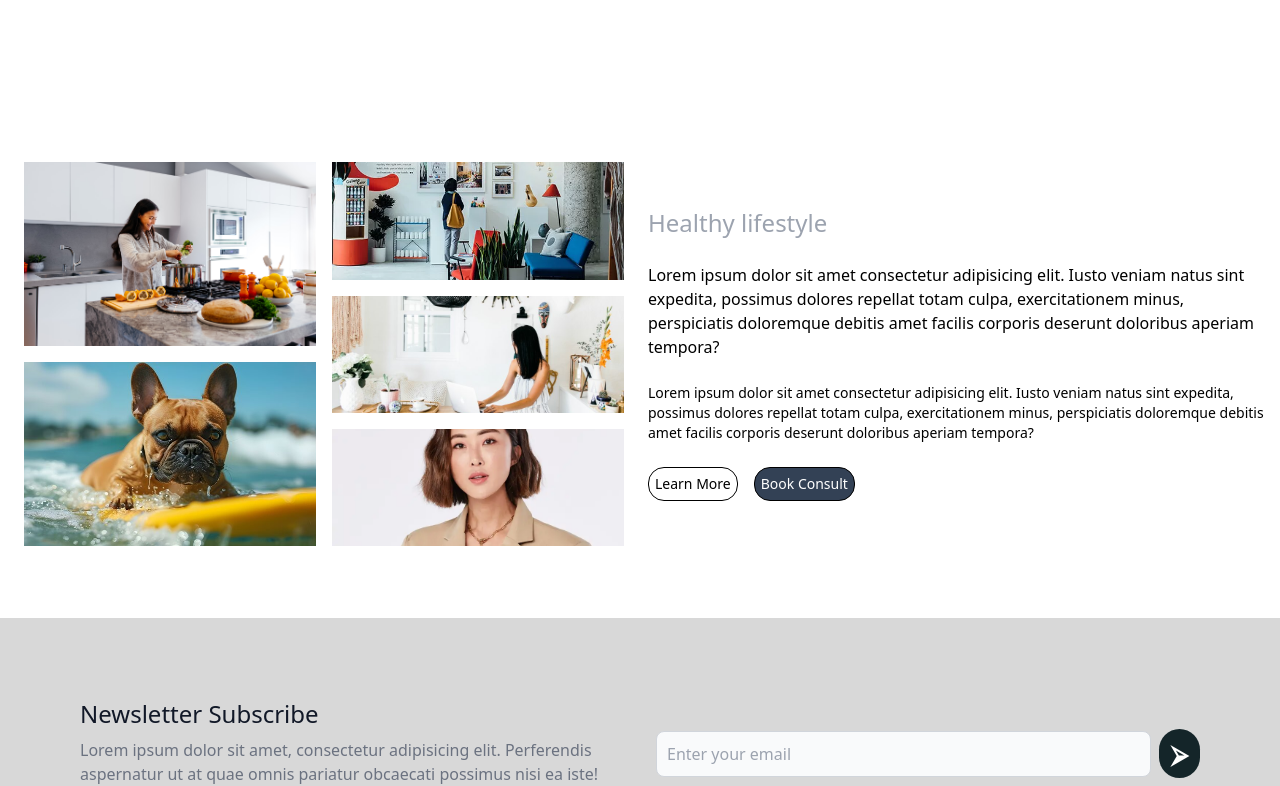
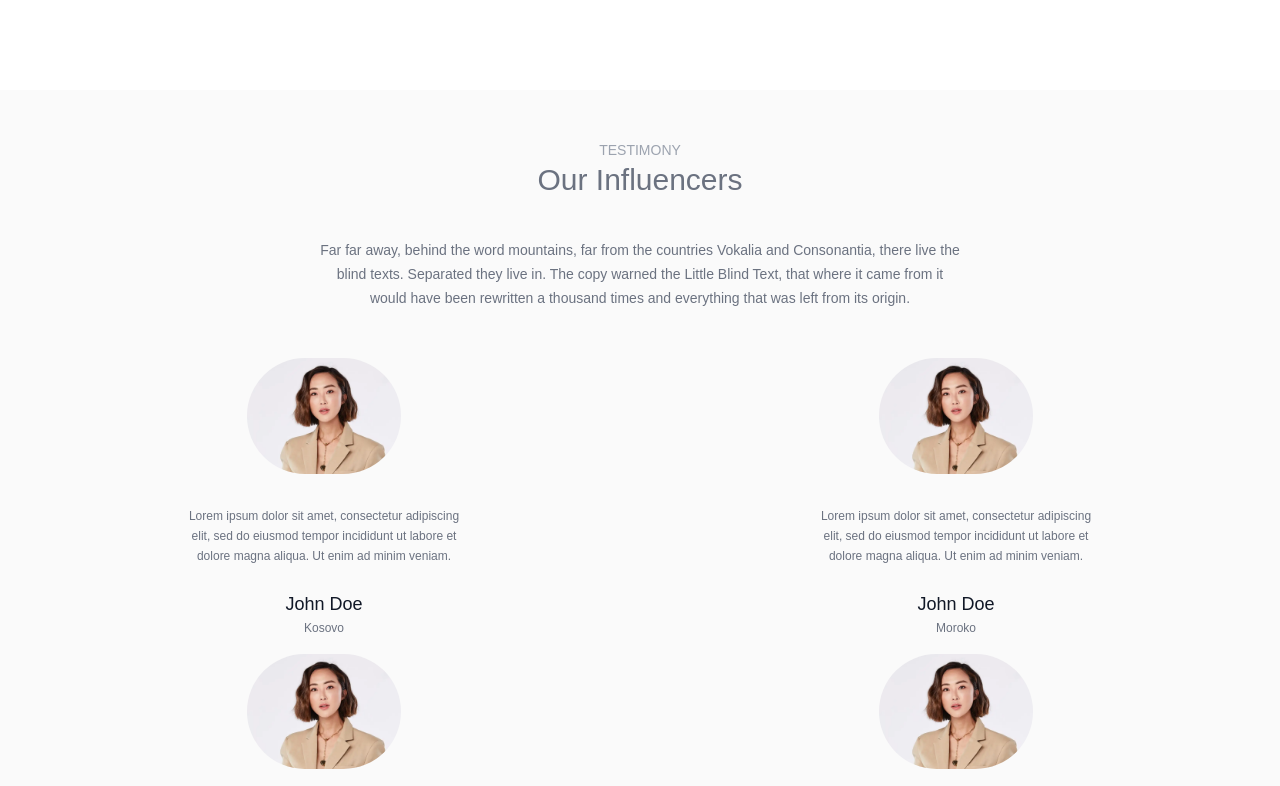
Before and after one commit to MorinaElsa/Vue-Tailwind-VlogTemplate, a Vue app: page / in a window 1280 px wide. Shown: the part 1751-2537 px from the top of the page. Built offline with nearby package versions, Linux system fonts and the light colour scheme; the HTML template or start-up script is replaced by a standard one.

Commit message:
Minor changes

```diff
--- a/src/App.vue
+++ b/src/App.vue
@@ -1,19 +1,18 @@
 <script setup>
-
-import { ref } from 'vue';
-  import HomeVue from './components/Home.vue';
-  import NavBar from './components/NavBar.vue';
-import SubscribeVue from './components/Subscribe.vue';
-import HealthVue from './components/Health.vue';
-import EditorsPickVue from './components/EditorsPick.vue';
-
+import { ref } from "vue";
+import HomeVue from "./components/Home.vue";
+import NavBar from "./components/NavBar.vue";
+import SubscribeVue from "./components/Subscribe.vue";
+import HealthVue from "./components/Health.vue";
+import EditorsPickVue from "./components/EditorsPick.vue";
+import InfluencersVue from "./components/Influencers.vue";
 </script>
 
 <template>
   <NavBar />
   <HomeVue />
   <EditorsPickVue />
+  <InfluencersVue />
   <HealthVue />
   <SubscribeVue />
-
 </template>
--- /dev/null
+++ b/src/assets/data/influencersData.js
@@ -0,0 +1,37 @@
+import imgInfluencer from "../img/influencer.png";
+const dataI = [
+    {
+      Id: "1",
+      img: imgInfluencer,
+      quote:
+        " Lorem ipsum dolor sit amet, consectetur adipiscing elit, sed do eiusmod tempor incididunt ut labore et dolore magna aliqua. Ut enim ad minim veniam. ",
+      fullname: " John Doe ",
+      place: "Kosovo",
+    },
+    {
+      Id: "2",
+      img: imgInfluencer,
+      quote:
+        " Lorem ipsum dolor sit amet, consectetur adipiscing elit, sed do eiusmod tempor incididunt ut labore et dolore magna aliqua. Ut enim ad minim veniam.  ",
+      fullname: " John Doe ",
+      place: "Moroko",
+    },
+    {
+      Id: "3",
+      img:imgInfluencer,
+      quote:
+        " Lorem ipsum dolor sit amet, consectetur adipiscing elit, sed do eiusmod tempor incididunt ut labore et dolore magna aliqua. Ut enim ad minim veniam.",
+      fullname: " John Doe ",
+      place: "Albania",
+    },
+    {
+      Id: "4",
+      img: imgInfluencer,
+      quote:
+        " Lorem ipsum dolor sit amet, consectetur adipiscing elit, sed do eiusmod tempor incididunt ut labore et dolore magna aliqua. Ut enim ad minim veniam. ",
+      fullname: " John Doe ",
+      place: "Malta",
+    },
+  ];
+
+  export default dataI;
--- a/src/components/Health.vue
+++ b/src/components/Health.vue
@@ -3,11 +3,6 @@
       <div class="grid grid-cols-2 grid-rows-6 lg:h-[50vh] md:h-[50vh] ">
         <img
           class="row-span-3 object-cover w-full h-full p-2"
-          :src='imgCook'
-          alt="food1"
-        />
-        <img
-          class="row-span-2 object-cover w-full h-full p-2"
           :src='imgVlog1'
           alt="food1"
         />
@@ -17,13 +12,18 @@
           alt="food1"
         />
         <img
-          class="row-span-3 object-cover w-full h-full p-2"
+          class="row-span-2 object-cover w-full h-full p-2"
           :src='imgVlog3'
           alt="food1"
         />
         <img
+          class="row-span-3 object-cover w-full h-full p-2"
+          :src='imgInfluencer'
+          alt="food1"
+        />
+        <img
           class="row-span-2 object-cover w-full h-full p-2"
-          :src='imgInfluencer'
+          :src='imgCook'
           alt="food1"
         />
       </div>
--- /dev/null
+++ b/src/components/Influencers.vue
@@ -0,0 +1,55 @@
+<template>
+  <div class="w-full bg-influencer-background py-12 font-poppins">
+    <div class="max-w-screen-2xl mx-auto">
+      <div class="text-center mb-12 m-auto lg:max-w-5xl sm:max-w-md">
+        <span class="text-sm text-gray-400 font-medium">TESTIMONY</span>
+        <h2 class="text-3xl text-gray-500 mb-10">Our Influencers</h2>
+        <p class="text-sm max-w-screen-sm m-auto text-gray-500 mb-10 leading-6">
+          Far far away, behind the word mountains, far from the countries
+          Vokalia and Consonantia, there live the blind texts. Separated they
+          live in. The copy warned the Little Blind Text, that where it came
+          from it would have been rewritten a thousand times and everything that
+          was left from its origin.
+        </p>
+      </div>
+      <div
+        class="m-4 grid gap-4 text-gray-500 text-sm lg:grid-cols-2 sm:grid-cols-1 2xl:grid-cols-4"
+      >
+        <div
+          v-for="influencer in dataAll"
+          class="min-h-[250px]"
+          :key="influencer.id"
+        >
+          <div class="flex justify-center items-center mb-8">
+            <img
+              class="rounded-full w-1/2 h-1/2 sm:w-1/4 sm:h-1/4 2xl:w-1/4 2xl:h-1/4"
+              :src="influencer.img"
+              alt=" Influencers"
+            />
+          </div>
+          <div
+            class="px-12 text-center text-xs leading-5 2xl:max-w-lg lg:max-w-sm sm:max-w-xs m-auto"
+          >
+            <p class="mb-6">{{ influencer.quote }}</p>
+            <p class="text-lg text-gray-900">{{ influencer.fullname }}</p>
+            <span>{{ influencer.place }}</span>
+          </div>
+        </div>
+      </div>
+    </div>
+  </div>
+</template>
+
+<script>
+import dataAll from "../assets/data/influencersData";
+
+export default {
+  name: "EditorsPickPage",
+  components: {},
+  data() {
+    return {
+      dataAll: dataAll,
+    };
+  },
+};
+</script>
```
Also changed, not shown: src/components/EditorsPick.vue (indentation only).
